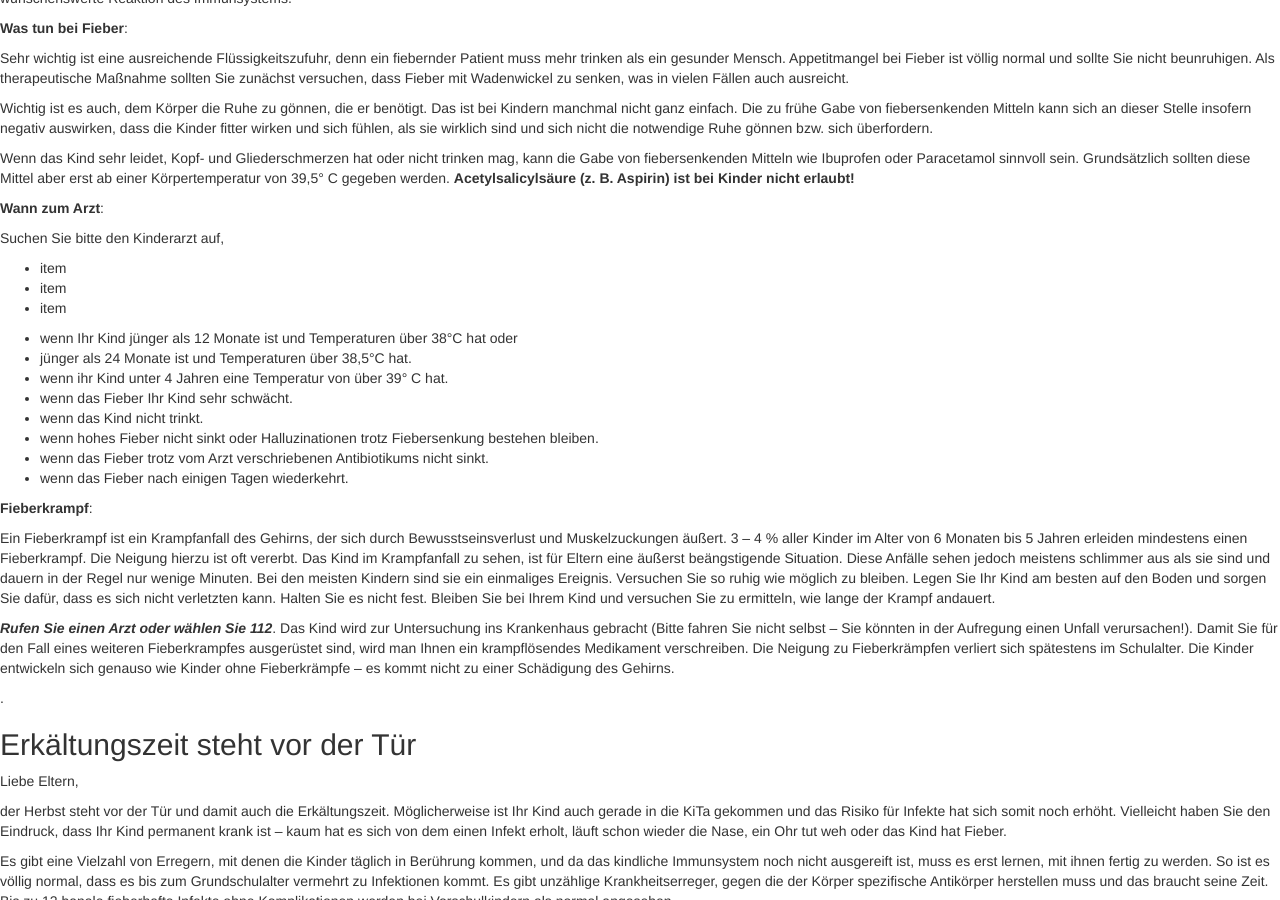
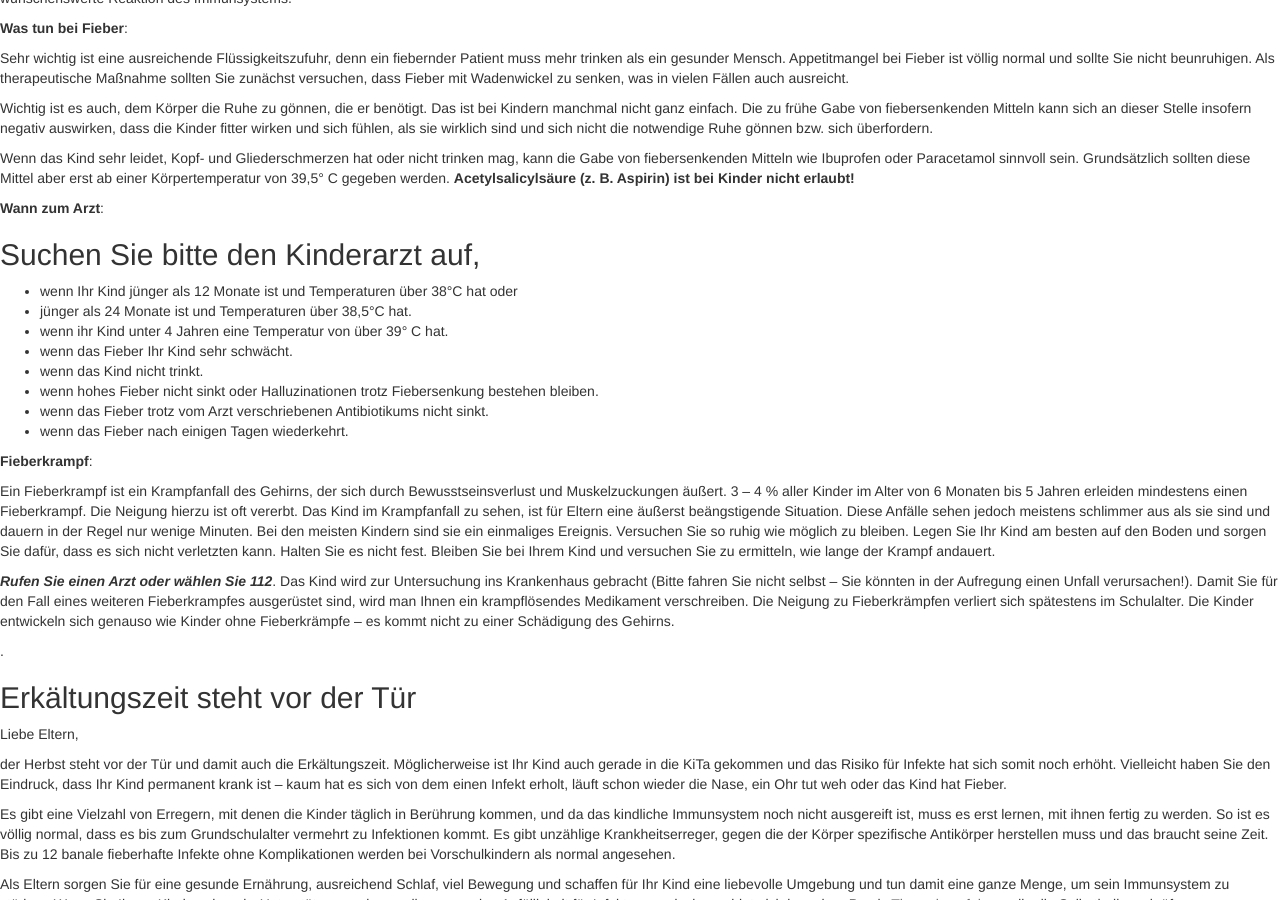
Before and after one commit to heilpraktiker/heilpraktiker.github.io, a Jekyll site: the page built from _posts/2014-09-01-hallo-welt.md, in a window 1280 px wide and 900 px high, scrolled down 991 px. Built offline with Jekyll 4.4.1, drawn with Linux system fonts in a browser that asks for light colours; nearby versions of some CDN libraries; comment, search, counter and statistics services are not loaded.

Commit message:
Updated 2014-09-01-hallo-welt.md

```diff
--- a/_posts/2014-09-01-hallo-welt.md
+++ b/_posts/2014-09-01-hallo-welt.md
@@ -35,9 +35,7 @@ Wenn das Kind sehr leidet, Kopf- und Gliederschmerzen hat oder nicht trinken mag
 **Wann zum Arzt**:
 
 Suchen Sie bitte den Kinderarzt auf,
-- item
-- item
-- item
+-
 
 
 - wenn Ihr Kind jünger als 12 Monate ist und Temperaturen über 38°C hat oder
```
